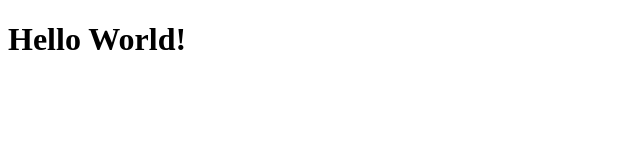
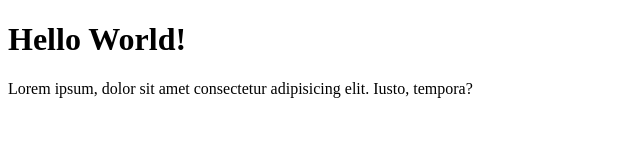
Before and after one commit to Adryan1Ten/adryan-git-test, a plain HTML site: page index.html in a window 1280 px wide. Shown: the whole page, without its empty margins (0-640 px from the left). Drawn offline with Linux system fonts and the light colour scheme.

Commit message:
menambahkan paragraf

```diff
--- a/index.html
+++ b/index.html
@@ -7,5 +7,6 @@
 </head>
 <body>
     <h1>Hello World!</h1>
+    <p>Lorem ipsum, dolor sit amet consectetur adipisicing elit. Iusto, tempora?</p>
 </body>
 </html>
```
